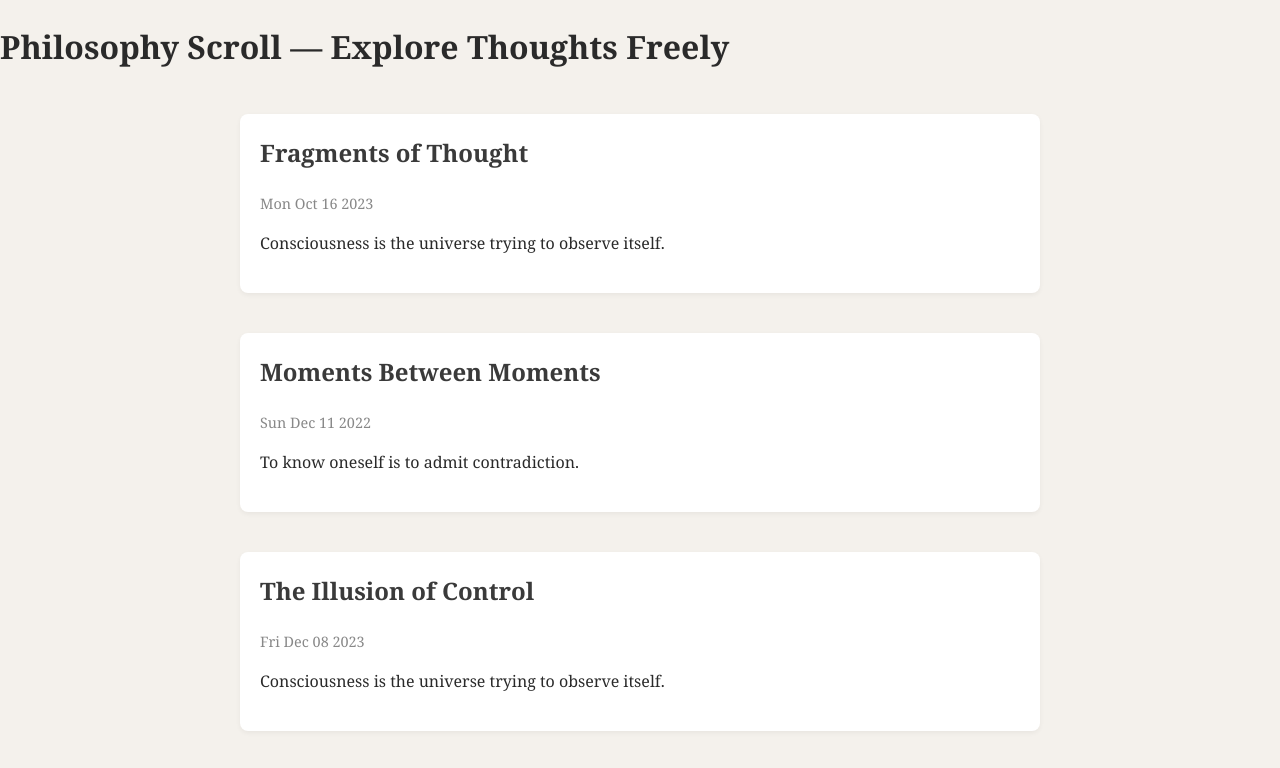
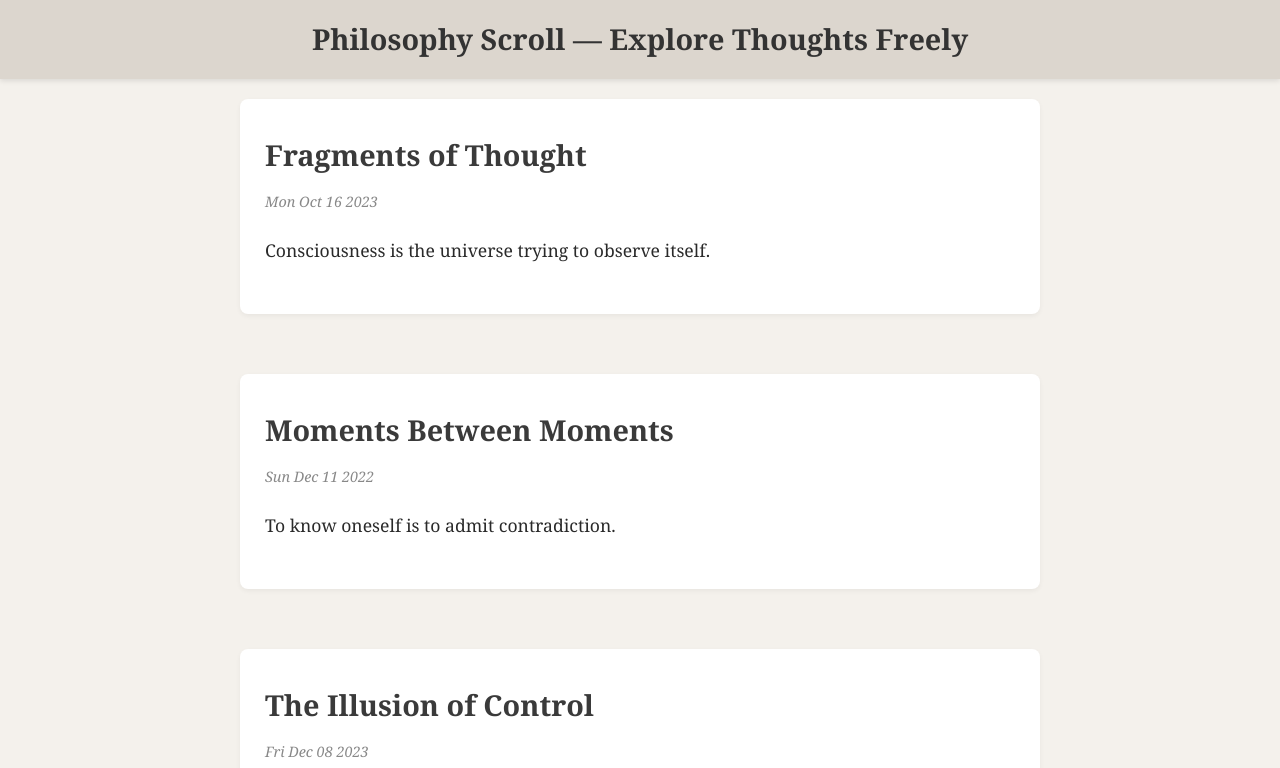
Before and after one commit to PlatoBlu/philosophy-force-bag, a plain HTML site: page index.html in a window 1280 px wide. Shown: the top 768 px of the page. Drawn offline with Linux system fonts and the light colour scheme.

Commit message:
Update style.css

```diff
--- a/style.css
+++ b/style.css
@@ -4,7 +4,24 @@ body {
   font-family: 'Georgia', serif;
   background: #f4f1ec;
   color: #2a2a2a;
-  line-height: 1.6;
+  line-height: 1.7;
+}
+
+header {
+  position: sticky;
+  top: 0;
+  background: #dcd6ce;
+  padding: 15px 20px;
+  box-shadow: 0 2px 5px rgba(0,0,0,0.1);
+  text-align: center;
+  z-index: 20;
+}
+
+header h1 {
+  margin: 0;
+  font-size: 1.8rem;
+  font-weight: 700;
+  color: #333;
 }
 
 #loader {
@@ -27,16 +44,18 @@ body {
 #content {
   padding: 20px;
   max-width: 800px;
-  margin: 0 auto;
+  margin: 0 auto 80px;
 }
 
 .blog-post {
   background: #ffffff;
   border-radius: 8px;
   box-shadow: 0 2px 5px rgba(0,0,0,0.05);
-  margin-bottom: 40px;
-  padding: 20px;
+  margin-bottom: 60px;
+  padding: 30px 25px;
   transition: transform 0.2s ease;
+  font-size: 1.1rem;
+  line-height: 1.8;
 }
 
 .blog-post:hover {
@@ -46,11 +65,13 @@ body {
 .blog-post h2 {
   margin-top: 0;
   color: #3a3a3a;
-  font-size: 1.5rem;
+  font-size: 1.8rem;
+  margin-bottom: 8px;
 }
 
 .blog-post .date {
   font-size: 0.9rem;
   color: #888;
-  margin-bottom: 10px;
+  margin-bottom: 20px;
+  font-style: italic;
 }
```
